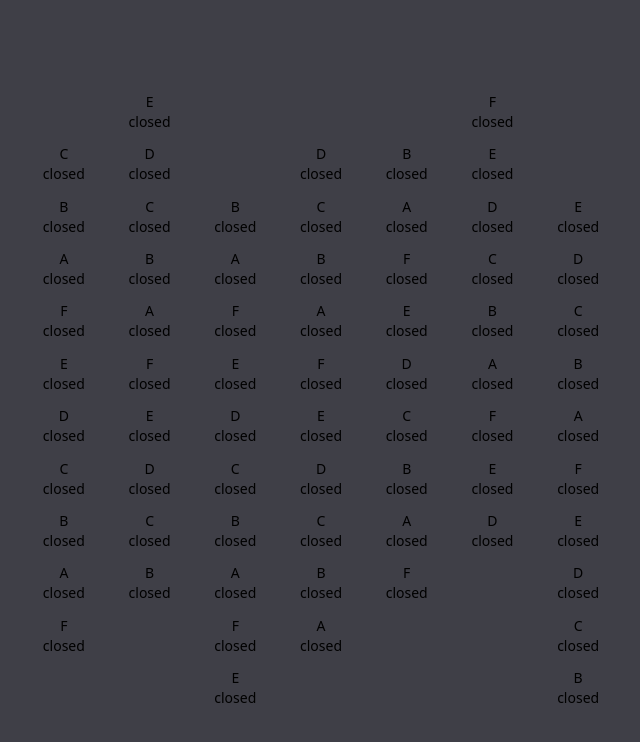
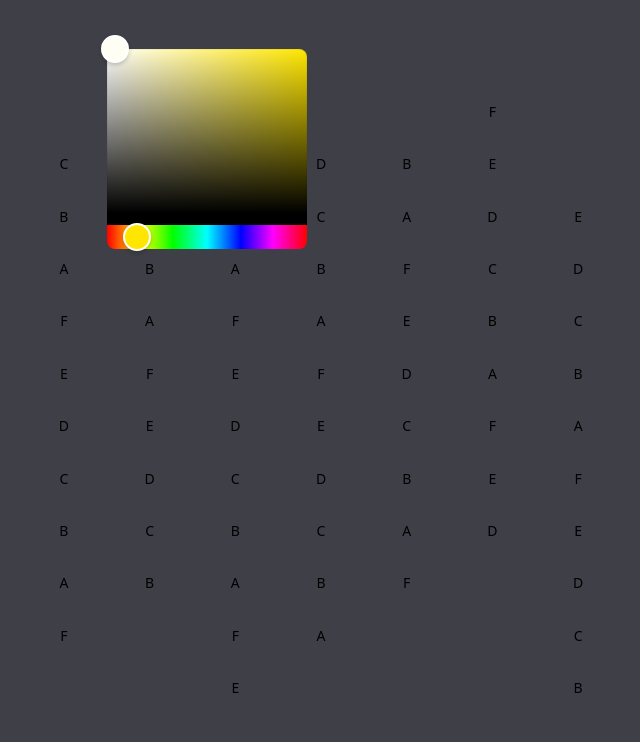
Before and after one commit to aweidele-projects/blanket-pattern, a React (Vite) app: page / in a window 1280 px wide. Both pictures are taken after a click on the button 382 px from the left and 85 px from the top of the page. Shown: the top 742 px of the page, without its empty margins (319-959 px from the left). Built offline with nearby package versions, Linux system fonts and the light colour scheme.

Commit message:
applying color picker colors

```diff
--- a/src/components/Blanket.jsx
+++ b/src/components/Blanket.jsx
@@ -7,10 +7,15 @@ export const Blanket = () => {
   const [swatchColors, setSwatchColors] = useState(colors);
   const [colorPickerOpen, setColorPickerOpen] = useState(false);
 
-  console.log(colorPickerOpen);
+  console.log(swatchColors);
 
   const handleColorPickerToggle = (swatch) => {
     setColorPickerOpen((prev) => (prev === swatch ? false : swatch));
+  };
+
+  const handleColorChange = (swatch, newColor) => {
+    console.log(swatchColors[swatch.color], newColor);
+    setSwatchColors((prevSwatchColors) => ({ ...prevSwatchColors, [swatch.color]: newColor }));
   };
 
   return (
@@ -18,7 +23,7 @@ export const Blanket = () => {
       <div className="aspect-blanket w-full max-w-150">
         <div className="h-full grid grid-cols-(--blanket-cols) grid-rows-(--blanket-rows)">
           {swatches.map((swatch, i) => (
-            <Swatch key={i} swatch={swatch} color={swatchColors[swatch.color]} colorPicker={colorPickerOpen === swatch} handleColorPickerToggle={handleColorPickerToggle} />
+            <Swatch key={i} swatch={swatch} color={swatchColors[swatch.color]} colorPicker={colorPickerOpen === swatch} handleColorPickerToggle={handleColorPickerToggle} handleColorChange={handleColorChange} />
           ))}
         </div>
       </div>
--- a/src/components/Swatch.jsx
+++ b/src/components/Swatch.jsx
@@ -1,6 +1,7 @@
 import { useState } from "react";
+import { HexColorPicker } from "react-colorful";
 
-export const Swatch = ({ color, swatch, handleColorPickerToggle, colorPicker }) => {
+export const Swatch = ({ color, swatch, handleColorPickerToggle, colorPicker, handleColorChange }) => {
   // console.log(swatch);
 
   return (
@@ -8,14 +9,13 @@ export const Swatch = ({ color, swatch, handleColorPickerToggle, colorPicker })
       <button onClick={() => handleColorPickerToggle(swatch)} className="cursor-pointer flex relative h-full w-full">
         <div className="transition-all duration-500 grow -skew-y-25" style={{ backgroundColor: color }}></div>
         <div className="transition-all duration-500 grow skew-y-25" style={{ backgroundColor: color }}></div>
-        {swatch.color !== "N" && (
-          <div className="absolute text-sm top-0 left-0 w-full h-full flex items-center justify-center">
-            {swatch.color}
-            <br />
-            {colorPicker ? "open" : "closed"}
-          </div>
-        )}
+        {swatch.color !== "N" && <div className="absolute text-sm top-0 left-0 w-full h-full flex items-center justify-center">{swatch.color}</div>}
       </button>
+      {colorPicker && (
+        <div className="absolute z-10 top-4 left-full">
+          <HexColorPicker color={color} onChange={(color) => handleColorChange(swatch, color)} />
+        </div>
+      )}
     </div>
   );
 };
```
